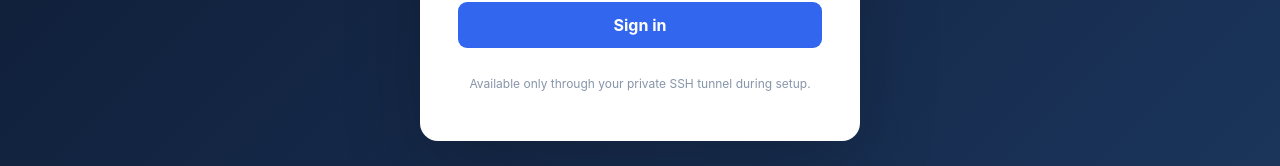
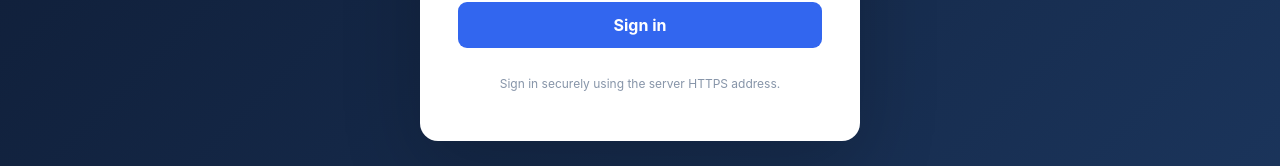
Before and after one commit to mosa-adekunle/cross-domain-email-client, a React (Vite) app in the folder frontend/: page / in a window 1280 px wide. Shown: the part 553-719 px from the top of the page. Built offline with nearby package versions, Linux system fonts and the light colour scheme; no server answers.

Commit message:
Enable direct EC2 IP HTTPS: frontend/src/main.jsx

```diff
--- a/frontend/src/main.jsx
+++ b/frontend/src/main.jsx
@@ -48,7 +48,7 @@ function Login({ onLogin, busy, error }) {
           {error && <div role="alert" className="auth-error">{error}</div>}
           <button type="submit" className="primary-button" disabled={busy}>{busy ? 'Signing in…' : 'Sign in'}</button>
         </form>
-        <p className="auth-footer">Available only through your private SSH tunnel during setup.</p>
+        <p className="auth-footer">Sign in securely using the server HTTPS address.</p>
       </section>
     </div>
   );
```
